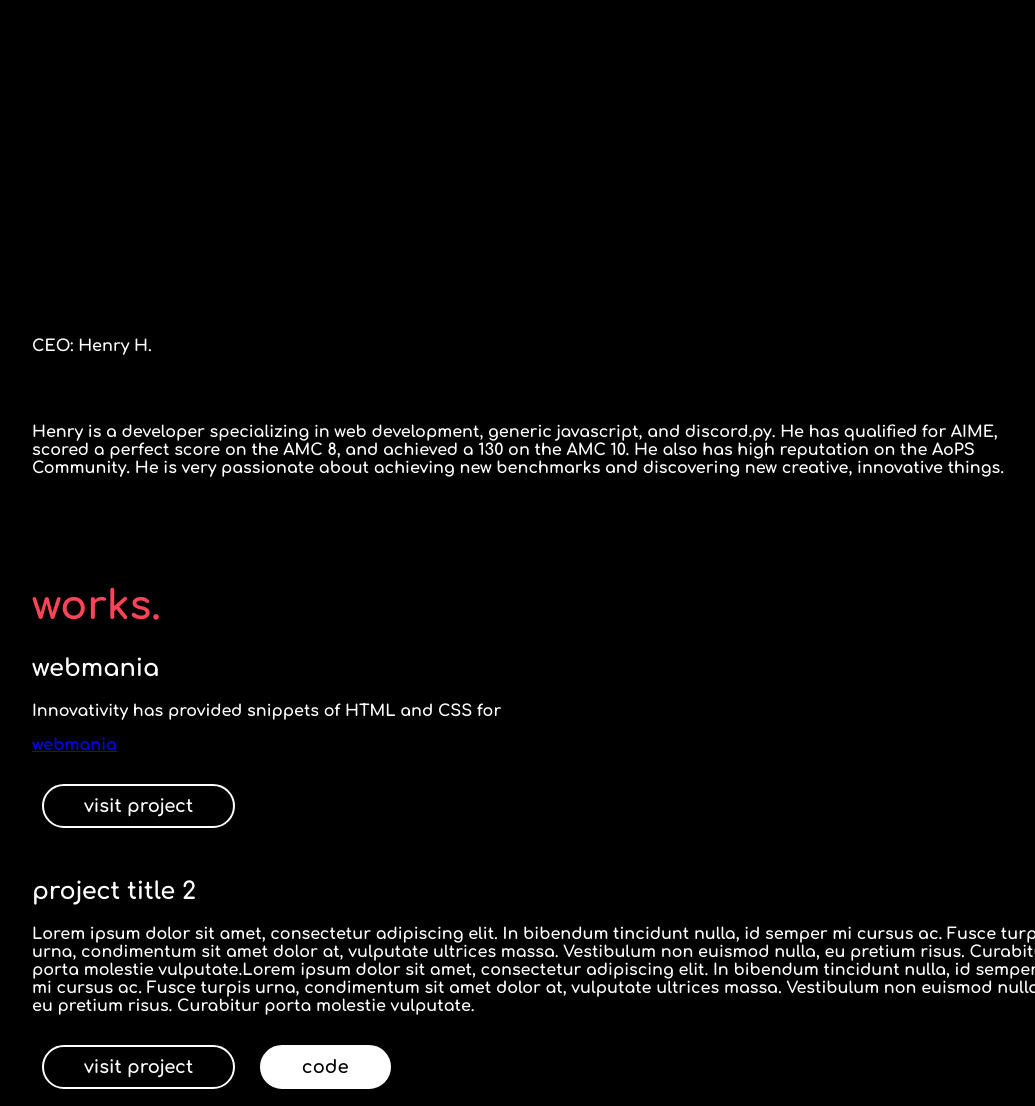
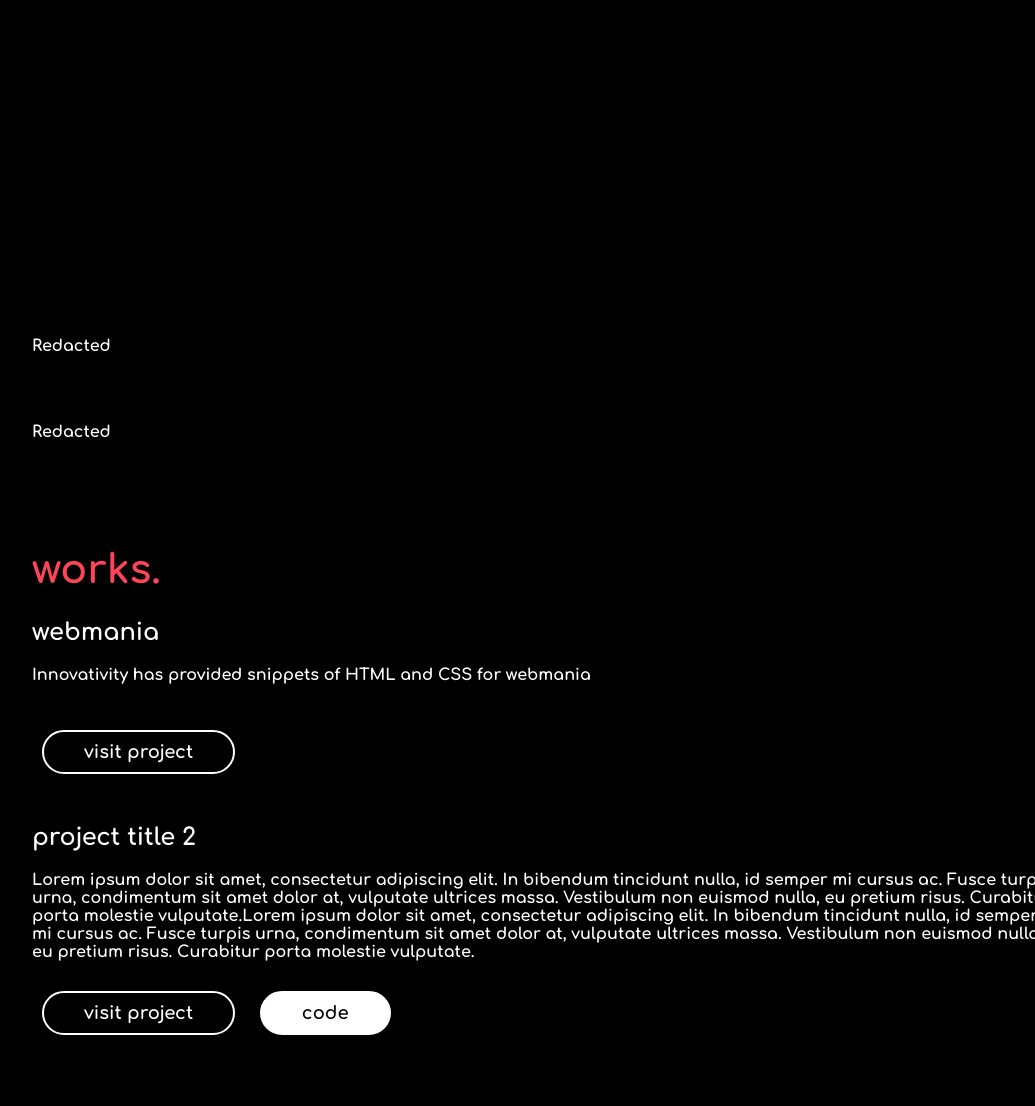
Before and after one commit to henryhuangbc/sioadfjdisof, a plain HTML site: page index.html in a window 1280 px wide. Shown: the part 563-1669 px from the top of the page, without its empty margins (96-1131 px from the left). Drawn offline with nearby package versions, Linux system fonts and the light colour scheme.

Commit message:
Update index.html

```diff
--- a/index.html
+++ b/index.html
@@ -18,7 +18,7 @@
     <div id="header" class="animated slideInDown" style="animation-delay:1.8s;">
     <div id="title">Innovativity</div><br>
     <div id="links">
-        <a href="#skills">Staff</a>
+        <a href="#skills">staff</a>
         <a href="#work" style="margin:0px 60px;">works</a>
         <a href="#contact">contact</a>
     </div>
@@ -38,11 +38,11 @@
                  <h1></h1>
                  <div>
                         <p>
-                            CEO: Henry H.
+                            Redacted
                         </p>
                      <br></br>
                         <p>
-                            Henry is a developer specializing in web development, generic javascript, and discord.py. He has qualified for AIME, scored a perfect score on the AMC 8, and achieved a 130 on the AMC 10. He also has high reputation on the AoPS Community. He is very passionate about achieving new benchmarks and discovering new creative, innovative things.
+                            Redacted
                         </p>
                  </div>
              </div>
@@ -54,7 +54,7 @@
                  <h2>webmania</h2>
                  <div>
                      <p>
-                         Innovativity has provided snippets of HTML and CSS for </p> <a href = "https://github.com/Rodrig0v/webmania">webmania</a>
+                         Innovativity has provided snippets of HTML and CSS for webmania </p>
                  </div>
                  <button class="btn_one">visit project</button>
                 </div>
```
